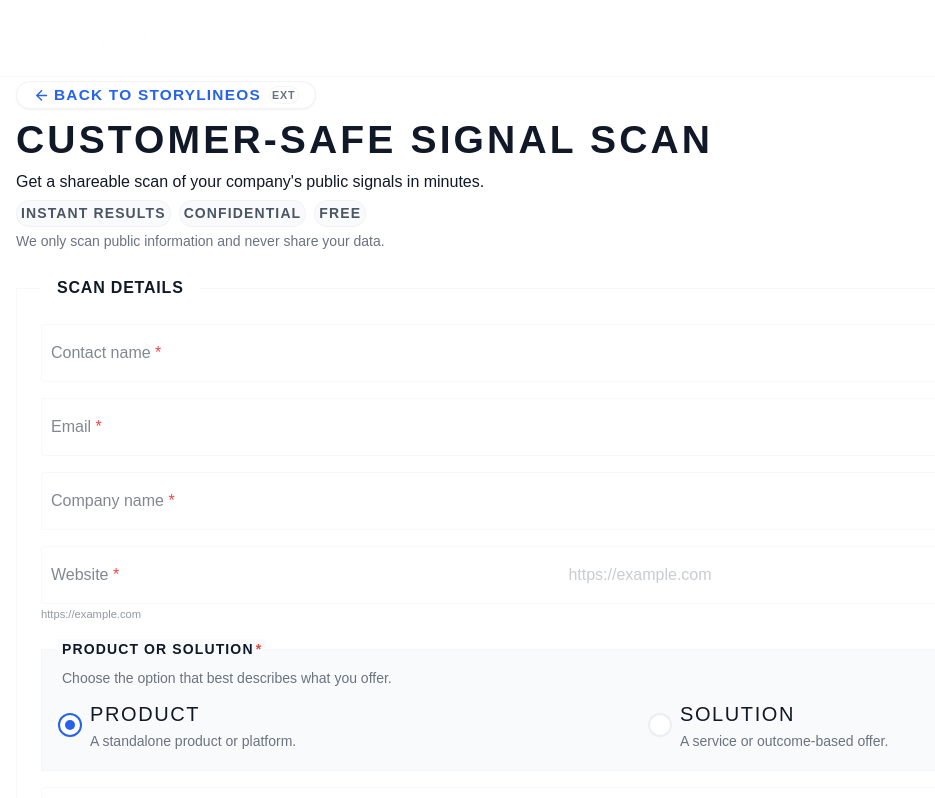
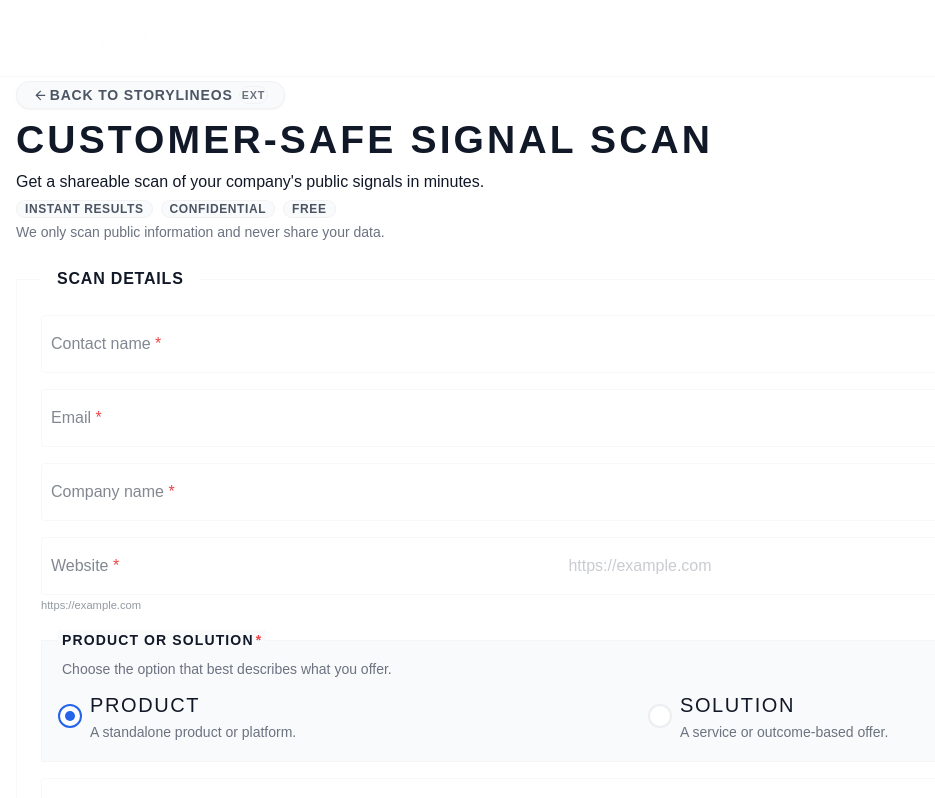
Before and after one commit to StoryDevGA/HFRE-signal-scan-client, a React (Vite) app: page / in a window 1280 px wide. Shown: the top 798 px of the page, without its empty margins (0-935 px from the left). Built offline with nearby package versions, Linux system fonts and the light colour scheme.

Commit message:
feat: introduce Pill component for consistent UI elements across pages

```diff
--- a/src/App.css
+++ b/src/App.css
@@ -18,32 +18,12 @@
   color: var(--color-text-secondary);
 }
 
-.home__benefit {
-  display: inline-flex;
-  align-items: center;
-  padding: var(--spacing-2xs) var(--spacing-xs);
-  border-radius: var(--border-radius-full);
-  border: 1px solid color-mix(in srgb, var(--color-border) 40%, transparent);
-  background: var(--color-background-secondary);
-  font-weight: var(--font-weight-semibold);
-}
-
 .home__back-link {
-  display: inline-flex;
-  align-items: center;
-  gap: var(--spacing-xs);
-  font-size: calc(var(--font-size-sm) * 1.1);
-  padding: var(--spacing-xs) var(--spacing-md);
   margin: var(--spacing-xs) 0;
   justify-self: start;
   width: fit-content;
-  border-radius: var(--border-radius-full);
-  border: 1px solid color-mix(in srgb, var(--color-border) 50%, transparent);
-  background: var(--color-surface);
   box-shadow: var(--shadow-sm);
-  transition: transform var(--transition-fast), box-shadow var(--transition-fast), border-color var(--transition-fast);
-  letter-spacing: 0.06em;
-  text-transform: uppercase;
+  transition: transform var(--transition-fast), box-shadow var(--transition-fast);
 }
 
 .home__back-link:hover,
@@ -51,17 +31,6 @@
   transform: translateY(-1px);
   box-shadow: var(--shadow-md);
   border-color: color-mix(in srgb, var(--color-action-primary) 40%, transparent);
-}
-
-.home__back-icon {
-  display: inline-flex;
-  align-items: center;
-  justify-content: center;
-  font-size: 1.1em;
-}
-
-.home__back-text {
-  line-height: 1;
 }
 
 .home__back-link .link__external-indicator {
--- /dev/null
+++ b/src/components/Pill/Pill.css
@@ -0,0 +1,85 @@
+.pill {
+  display: inline-flex;
+  align-items: center;
+  gap: var(--spacing-2xs);
+  padding: var(--spacing-xs) var(--spacing-md);
+  border-radius: var(--border-radius-full);
+  border: 1px solid transparent;
+  font-family: var(--font-sans);
+  font-size: var(--font-size-sm);
+  font-weight: var(--font-weight-semibold);
+  text-transform: uppercase;
+  letter-spacing: 0.06em;
+  background: var(--color-background-secondary);
+  color: var(--color-text-secondary);
+}
+
+.pill__icon {
+  display: inline-flex;
+  align-items: center;
+  justify-content: center;
+  font-size: 1.05em;
+}
+
+.pill__content {
+  line-height: 1;
+}
+
+.pill--sm {
+  padding: var(--spacing-2xs) var(--spacing-sm);
+  font-size: var(--font-size-xs);
+  letter-spacing: 0.05em;
+}
+
+.pill--md {
+  padding: var(--spacing-xs) var(--spacing-md);
+  font-size: var(--font-size-sm);
+}
+
+.pill--lg {
+  padding: var(--spacing-sm) var(--spacing-lg);
+  font-size: var(--font-size-base);
+  letter-spacing: 0.08em;
+}
+
+.pill--neutral {
+  color: var(--color-text-secondary);
+  background: var(--color-background-secondary);
+  border-color: color-mix(in srgb, var(--color-border) 40%, transparent);
+}
+
+.pill--primary {
+  color: var(--color-action-primary);
+  background: color-mix(in srgb, var(--color-action-primary) 10%, transparent);
+  border-color: color-mix(in srgb, var(--color-action-primary) 40%, transparent);
+}
+
+.pill--success {
+  color: var(--color-success);
+  background: color-mix(in srgb, var(--color-success) 12%, transparent);
+  border-color: color-mix(in srgb, var(--color-success) 35%, transparent);
+}
+
+.pill--warning {
+  color: var(--color-warning);
+  background: color-mix(in srgb, var(--color-warning) 12%, transparent);
+  border-color: color-mix(in srgb, var(--color-warning) 35%, transparent);
+}
+
+.pill--danger {
+  color: var(--color-error);
+  background: color-mix(in srgb, var(--color-error) 12%, transparent);
+  border-color: color-mix(in srgb, var(--color-error) 35%, transparent);
+}
+
+.pill--info {
+  color: var(--color-info);
+  background: color-mix(in srgb, var(--color-info) 12%, transparent);
+  border-color: color-mix(in srgb, var(--color-info) 35%, transparent);
+}
+
+@media (prefers-reduced-motion: reduce) {
+  .pill {
+    transition: none;
+  }
+}
--- /dev/null
+++ b/src/components/Pill/Pill.jsx
@@ -0,0 +1,39 @@
+import './Pill.css'
+
+export function Pill({
+  as: Component = 'span',
+  children,
+  leftIcon,
+  rightIcon,
+  variant = 'neutral',
+  size = 'md',
+  className = '',
+  ...props
+}) {
+  const classNames = [
+    'pill',
+    `pill--${variant}`,
+    `pill--${size}`,
+    className,
+  ]
+    .filter(Boolean)
+    .join(' ')
+
+  return (
+    <Component className={classNames} {...props}>
+      {leftIcon ? (
+        <span className="pill__icon pill__icon--left" aria-hidden="true">
+          {leftIcon}
+        </span>
+      ) : null}
+      <span className="pill__content">{children}</span>
+      {rightIcon ? (
+        <span className="pill__icon pill__icon--right" aria-hidden="true">
+          {rightIcon}
+        </span>
+      ) : null}
+    </Component>
+  )
+}
+
+export default Pill
--- /dev/null
+++ b/src/components/Pill/index.js
@@ -0,0 +1,2 @@
+export { Pill as default } from './Pill.jsx'
+export { Pill } from './Pill.jsx'
--- a/src/pages/Home.jsx
+++ b/src/pages/Home.jsx
@@ -5,6 +5,7 @@ import Fieldset from '../components/Fieldset/Fieldset.jsx'
 import Header from '../components/Header/Header.jsx'
 import Input from '../components/Input/Input.jsx'
 import Link from '../components/Link/Link.jsx'
+import Pill from '../components/Pill/Pill.jsx'
 import Radio from '../components/Radio/Radio.jsx'
 import Footer from '../components/Footer/Footer.jsx'
 import { useToaster } from '../components/Toaster/Toaster.jsx'
@@ -89,25 +90,25 @@ function Home() {
       />
       <main className="page container">
         <header className="page__header">
-          <Link
+          <Pill
+            as={Link}
             href="https://www.storylineos.com/"
             openInNewTab
             className="home__back-link"
-            underline="hover"
+            variant="neutral"
+            size="md"
+            leftIcon={<MdArrowBack />}
           >
-            <span className="home__back-icon" aria-hidden="true">
-              <MdArrowBack />
-            </span>
-            <span className="home__back-text">Back to StorylineOS</span>
-          </Link>
+            Back to StorylineOS
+          </Pill>
           <h1 className="text-responsive-xl text-uppercase">Customer-safe signal scan</h1>
           <p className="text-responsive-base">
             Get a shareable scan of your company's public signals in minutes.
           </p>
           <div className="home__benefits">
-            <span className="home__benefit">Instant results</span>
-            <span className="home__benefit">Confidential</span>
-            <span className="home__benefit">Free</span>
+            <Pill size="sm">Instant results</Pill>
+            <Pill size="sm">Confidential</Pill>
+            <Pill size="sm">Free</Pill>
           </div>
           <p className="text-responsive-sm text-tertiary">
             We only scan public information and never share your data.
--- a/src/pages/Results.jsx
+++ b/src/pages/Results.jsx
@@ -4,12 +4,14 @@ import Button from '../components/Button/Button.jsx'
 import Fieldset from '../components/Fieldset/Fieldset.jsx'
 import Header from '../components/Header/Header.jsx'
 import Link from '../components/Link/Link.jsx'
+import Pill from '../components/Pill/Pill.jsx'
 import ReportRenderer from '../components/ReportRenderer.jsx'
 import TabView from '../components/TabView/TabView.jsx'
 import Footer from '../components/Footer/Footer.jsx'
 import { useToaster } from '../components/Toaster/Toaster.jsx'
 import { getPublicResult } from '../services/publicResults.js'
 import storylineLogo from '../assets/images/storylineOS-Logo.png'
+import { MdArrowBack } from 'react-icons/md'
 
 const formatTimestamp = (value) => {
   if (!value) return ''
@@ -254,12 +256,20 @@ function Results() {
 
   return (
     <>
-      {header}
-      <main className="page container">
+        {header}
+        <main className="page container">
         <header className="report-header">
-          <Link href="https://www.storylineos.com/" openInNewTab className="home__back-link">
+          <Pill
+            as={Link}
+            href="https://www.storylineos.com/"
+            openInNewTab
+            className="home__back-link"
+            variant="neutral"
+            size="md"
+            leftIcon={<MdArrowBack />}
+          >
             Back to StorylineOS
-          </Link>
+          </Pill>
           <div className="report-header__title">
             <h1 className="text-responsive-xl">{companyName}</h1>
 
--- a/src/pages/admin/Login.jsx
+++ b/src/pages/admin/Login.jsx
@@ -6,9 +6,11 @@ import Footer from '../../components/Footer/Footer.jsx'
 import Header from '../../components/Header/Header.jsx'
 import Input from '../../components/Input/Input.jsx'
 import Link from '../../components/Link/Link.jsx'
+import Pill from '../../components/Pill/Pill.jsx'
 import { useToaster } from '../../components/Toaster/Toaster.jsx'
 import { loginAdmin } from '../../services/adminAuth.js'
 import storylineLogo from '../../assets/images/storylineOS-Logo.png'
+import { MdArrowBack } from 'react-icons/md'
 
 function AdminLogin() {
   const navigate = useNavigate()
@@ -45,17 +47,25 @@ function AdminLogin() {
       />
       <main className="page container">
         <header className="page__header">
-          <Link href="https://www.storylineos.com/" openInNewTab className="home__back-link">
+          <Pill
+            as={Link}
+            href="https://www.storylineos.com/"
+            openInNewTab
+            className="home__back-link"
+            variant="neutral"
+            size="md"
+            leftIcon={<MdArrowBack />}
+          >
             Back to StorylineOS
-          </Link>
+          </Pill>
           <h1 className="text-responsive-xl text-uppercase">admin login</h1>
           <p className="text-responsive-base">
             Use your approved email and the shared password.
           </p>
           <div className="home__benefits">
-            <div>Restricted</div>
-            <div>Secure</div>
-            <div>Internal</div>
+            <Pill size="sm">Restricted</Pill>
+            <Pill size="sm">Secure</Pill>
+            <Pill size="sm">Internal</Pill>
           </div>
           <p className="text-responsive-sm text-tertiary">
             Access is limited to approved admin accounts.
```
